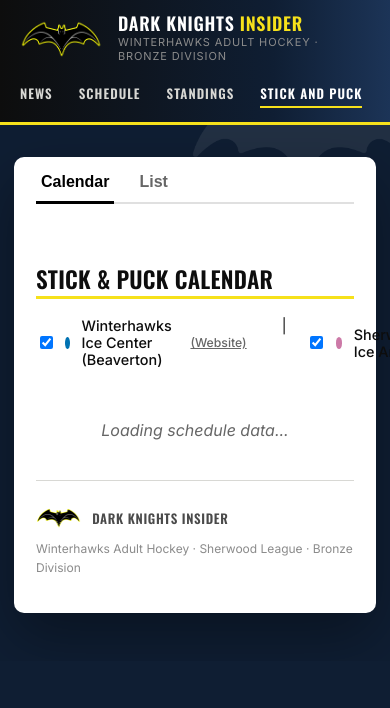
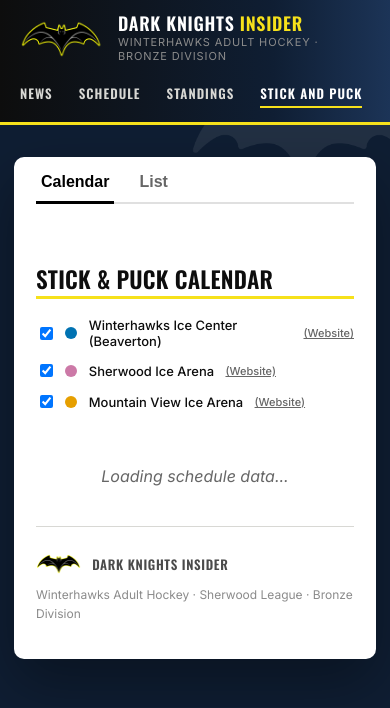
Before and after one commit to RachelMathison/DarkKnights, a Jekyll site: the page built from stick-and-puck.html, in a window 390 px wide. Shown: the top 708 px of the page. Built offline with Jekyll 4.4.1, drawn with Linux system fonts in a browser that asks for light colours.

Commit message:
Fix mobile formatting

```diff
--- a/stick-and-puck.html
+++ b/stick-and-puck.html
@@ -11,13 +11,19 @@ permalink: /stick-and-puck/
 
 <style>
   /* Custom styles for the minimal Stick & Puck look */
+  .legend {
+    display: flex;
+    flex-wrap: wrap;
+    gap: 12px;
+    margin-bottom: 15px;
+  }
   .legend-item {
     cursor: pointer;
     user-select: none;
     display: inline-flex;
     align-items: center;
-    margin-right: 15px;
     font-weight: 500;
+    font-size: 0.9em;
   }
   .legend-item.disabled {
     opacity: 0.4;
@@ -33,6 +39,7 @@ permalink: /stick-and-puck/
     height: 12px;
     border-radius: 50%;
     margin-right: 5px;
+    flex-shrink: 0;
   }
   .rink-link {
     font-size: 0.85em;
@@ -63,8 +70,8 @@ permalink: /stick-and-puck/
   .fc-daygrid-day .fc-daygrid-day-frame {
     background-color: #ededed;
     border-radius: 12px;
-    min-height: 160px;
-    padding: 8px;
+    min-height: 140px;
+    padding: 4px;
     display: flex;
     flex-direction: column;
     justify-content: flex-start;
@@ -72,7 +79,7 @@ permalink: /stick-and-puck/
     transition: all 0.15s ease;
   }
   .fc-daygrid-event-harness {
-    margin-bottom: 4px !important;
+    margin-bottom: 3px !important;
   }
   .fc-daygrid-event {
     background: transparent !important;
@@ -84,8 +91,10 @@ permalink: /stick-and-puck/
     display: flex;
     flex-direction: column;
     justify-content: center;
-    background: #fff;
     box-sizing: border-box;
+    border-radius: 6px;
+    border-width: 2px;
+    border-style: solid;
   }
 
   /* Loading placeholder state */
@@ -95,10 +104,32 @@ permalink: /stick-and-puck/
     color: #666;
     font-style: italic;
   }
+
+  /* Mobile Adjustments */
+  @media (max-width: 768px) {
+    .fc .fc-toolbar-title {
+      font-size: 1.1em;
+    }
+    .fc-daygrid-day .fc-daygrid-day-frame {
+      min-height: 110px;
+      padding: 2px;
+    }
+    .custom-event-card {
+      padding: 2px 2px !important;
+    }
+    .game-time {
+      font-size: 0.68em !important;
+      line-height: 1.15;
+    }
+    .session-title {
+      font-size: 0.72em !important;
+      line-height: 1.1;
+    }
+  }
 </style>
 
 <!-- Navigation Tabs -->
-<div class="schedule-tabs">
+<div class="schedule-tabs" style="margin-bottom: 15px;">
   <button class="tab-btn active" onclick="switchView('calendar')">Calendar</button>
   <button class="tab-btn" onclick="switchView('list')">List</button>
 </div>
@@ -116,8 +147,12 @@ permalink: /stick-and-puck/
 </div>
 
 <!-- Tab 2: List View -->
-<div id="list-view" class="view-content">
+<div id="list-view" class="view-content" style="display: none;">
   <h2 class="list-section-title">Upcoming Sessions</h2>
+
+  <!-- Shared Legend / Toggles for List View -->
+  <div id="schedule-legend-list" class="legend"></div>
+
   <div id="upcoming-games-container">Loading schedule...</div>
 </div>
 
@@ -178,18 +213,56 @@ function getEventUrl(event) {
   return null;
 }
 
+function formatSessionTitle(title, isMobile) {
+  if (!title) return 'Stick & Puck';
+  const lower = title.toLowerCase();
+
+  if (isMobile) {
+    if (lower.includes('clinic')) return 'Clinic';
+    if (lower.includes('stick')) return 'S&P';
+  }
+  return title;
+}
+
+// Format time string to force AM/PM onto a new line on mobile if desired
+function formatTimeString(dateObj, isMobile) {
+  if (!dateObj) return '';
+  const timeStr = dateObj.toLocaleTimeString([], {
+    hour: 'numeric',
+    minute: '2-digit'
+  });
+  if (isMobile) {
+    return timeStr.replace(' ', '<br>');
+  }
+  return timeStr;
+}
+
+// Helper to generate a much lighter tint from a hex color for the card background
+function getLightTint(hex) {
+  let c = hex.replace('#', '');
+  if (c.length === 3) c = c.split('').map(x => x + x).join('');
+  const num = parseInt(c, 16);
+  const r = (num >> 16) + Math.round((255 - (num >> 16)) * 0.88);
+  const g = ((num >> 8) & 0x00ff) + Math.round((255 - ((num >> 8) & 0x00ff)) * 0.88);
+  const b = (num & 0x0000ff) + Math.round((255 - (num & 0x0000ff)) * 0.88);
+  return `rgb(${r}, ${g}, ${b})`;
+}
+
 function renderLegend() {
-  const legendContainer = document.getElementById('schedule-legend');
-  if (!legendContainer) return;
-
-  legendContainer.innerHTML = calendarsConfig.map(c => `
+  const legendHtml = calendarsConfig.map(c => `
     <label class="legend-item ${c.enabled ? '' : 'disabled'}">
       <input type="checkbox" data-rink-id="${c.id}" ${c.enabled ? 'checked' : ''} onchange="toggleRink('${c.id}')">
       <span class="legend-dot" style="background-color: ${c.color};"></span>
       ${c.name}
       <a href="${c.siteUrl}" class="rink-link" target="_blank" onclick="event.stopPropagation()">(Website)</a>
     </label>
-  `).join(' | ');
+  `).join('');
+
+  const legendContainer = document.getElementById('schedule-legend');
+  if (legendContainer) legendContainer.innerHTML = legendHtml;
+
+  const legendListContainer = document.getElementById('schedule-legend-list');
+  if (legendListContainer) legendListContainer.innerHTML = legendHtml;
 }
 
 function toggleRink(rinkId) {
@@ -275,9 +348,9 @@ function initCalendar() {
 
       return {
         html: `
-          <div class="custom-event-card" style="padding: 4px 6px; border-left: 6px solid ${eventColor};">
-            <div class="game-time" style="font-size: 0.85em; font-weight: 600;">${timeStr}</div>
-            <div class="session-title" style="font-size: 0.9em; white-space: normal;">${titleHtml}</div>
+          <div class="custom-event-card" style="padding: 2px 3px; border-color: ${eventColor}; background-color: ${lightBg}; text-align: center;">
+            <div class="game-time" style="font-weight: 600; color: #111;">${timeStr}</div>
+            <div class="session-title" style="white-space: normal; color: #111;">${titleHtml}</div>
           </div>
         `
       };
@@ -292,14 +365,22 @@ function initCalendar() {
 
 function switchView(viewName) {
   document.querySelectorAll('.tab-btn').forEach(btn => btn.classList.remove('active'));
-  document.querySelectorAll('.view-content').forEach(view => view.classList.remove('active'));
+  document.querySelectorAll('.view-content').forEach(view => {
+    view.classList.remove('active');
+    view.style.display = 'none';
+  });
 
   if (viewName === 'calendar') {
     document.querySelector('.tab-btn:nth-child(1)').classList.add('active');
-    document.getElementById('calendar-view').classList.add('active');
+    const calView = document.getElementById('calendar-view');
+    calView.classList.add('active');
+    calView.style.display = 'block';
+    if (calendarInstance) calendarInstance.updateSize();
   } else {
     document.querySelector('.tab-btn:nth-child(2)').classList.add('active');
-    document.getElementById('list-view').classList.add('active');
+    const listView = document.getElementById('list-view');
+    listView.classList.add('active');
+    listView.style.display = 'block';
   }
 }
 
@@ -343,14 +424,14 @@ function renderListView(events) {
 
   for (const date in grouped) {
     html += `
-      <div class="date-group">
-        <h3 class="date-header">${date}</h3>
-        <table class="schedule-table">
+      <div class="date-group" style="margin-bottom: 20px;">
+        <h3 class="date-header" style="font-size: 1.1em; border-bottom: 2px solid #ddd; padding-bottom: 5px;">${date}</h3>
+        <table class="schedule-table" style="width: 100%; border-collapse: collapse; margin-top: 8px;">
           <thead>
-            <tr>
-              <th style="width: 30%;">Time</th>
-              <th style="width: 35%;">Session</th>
-              <th style="width: 35%;">Location</th>
+            <tr style="text-align: left; background: #f4f4f4;">
+              <th style="padding: 8px; width: 30%;">Time</th>
+              <th style="padding: 8px; width: 35%;">Session</th>
+              <th style="padding: 8px; width: 35%;">Location</th>
             </tr>
           </thead>
           <tbody>
@@ -378,15 +459,17 @@ function renderListView(events) {
       }
 
       const targetUrl = getEventUrl(event);
+      const isMobile = window.innerWidth < 768;
+      const displayTitle = formatSessionTitle(event.title || 'Stick & Puck', isMobile);
 
       html += `
-        <tr>
-          <td style="font-weight: bold;">
+        <tr style="border-bottom: 1px solid #eee;">
+          <td style="padding: 8px; font-weight: bold;">
             <span class="legend-dot" style="background-color: ${eventColor};"></span>
             ${timeStr}
           </td>
-          <td>${event.title || 'Stick & Puck'}</td>
-          <td>
+          <td style="padding: 8px;">${displayTitle}</td>
+          <td style="padding: 8px;">
             ${location}
             ${targetUrl ? `<br><a href="${targetUrl}" target="_blank" style="font-size: 0.85em; color: #0066cc;">Register / Info</a>` : ''}
           </td>
```
Also changed, not shown: other parts of stick-and-puck.html (+7 -7 lines).
